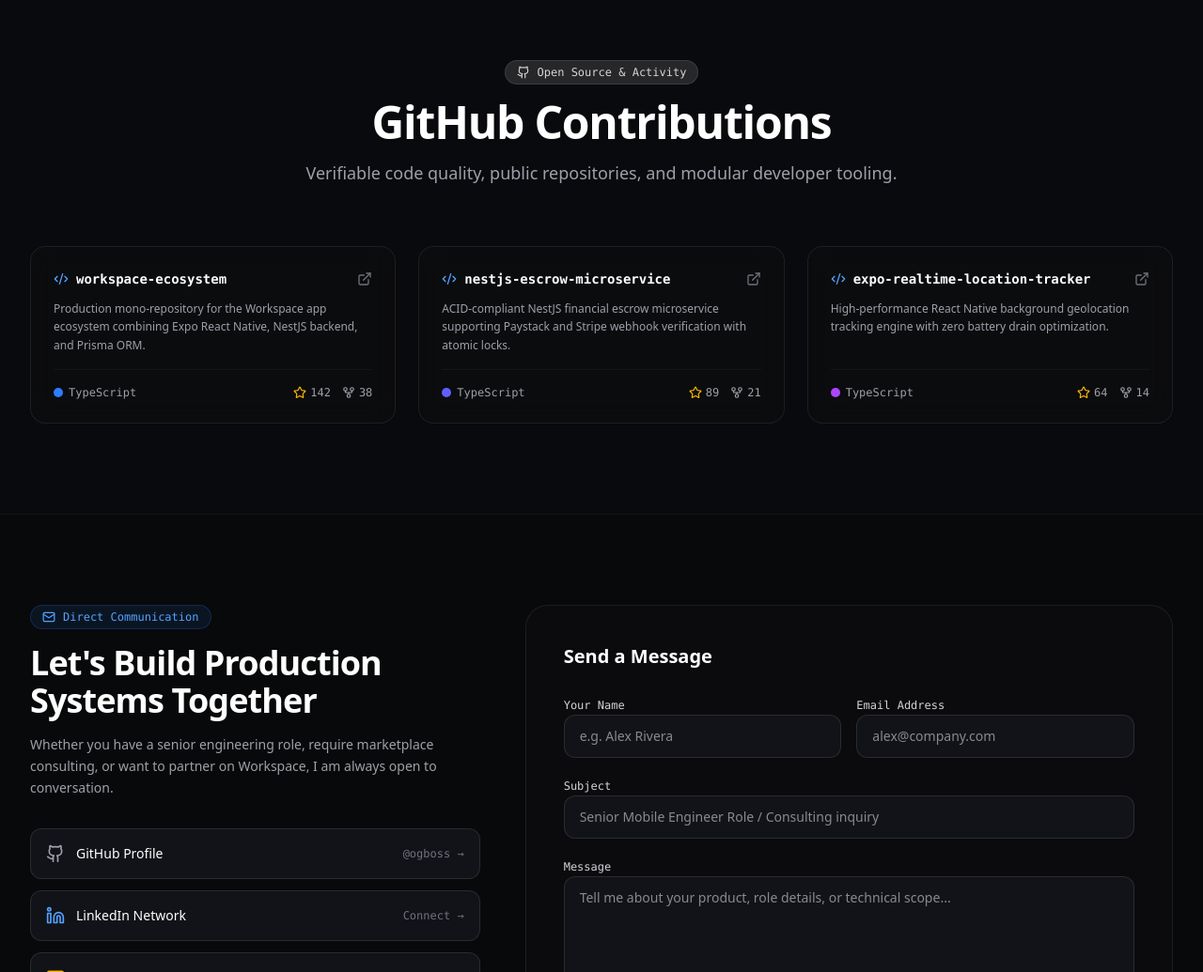
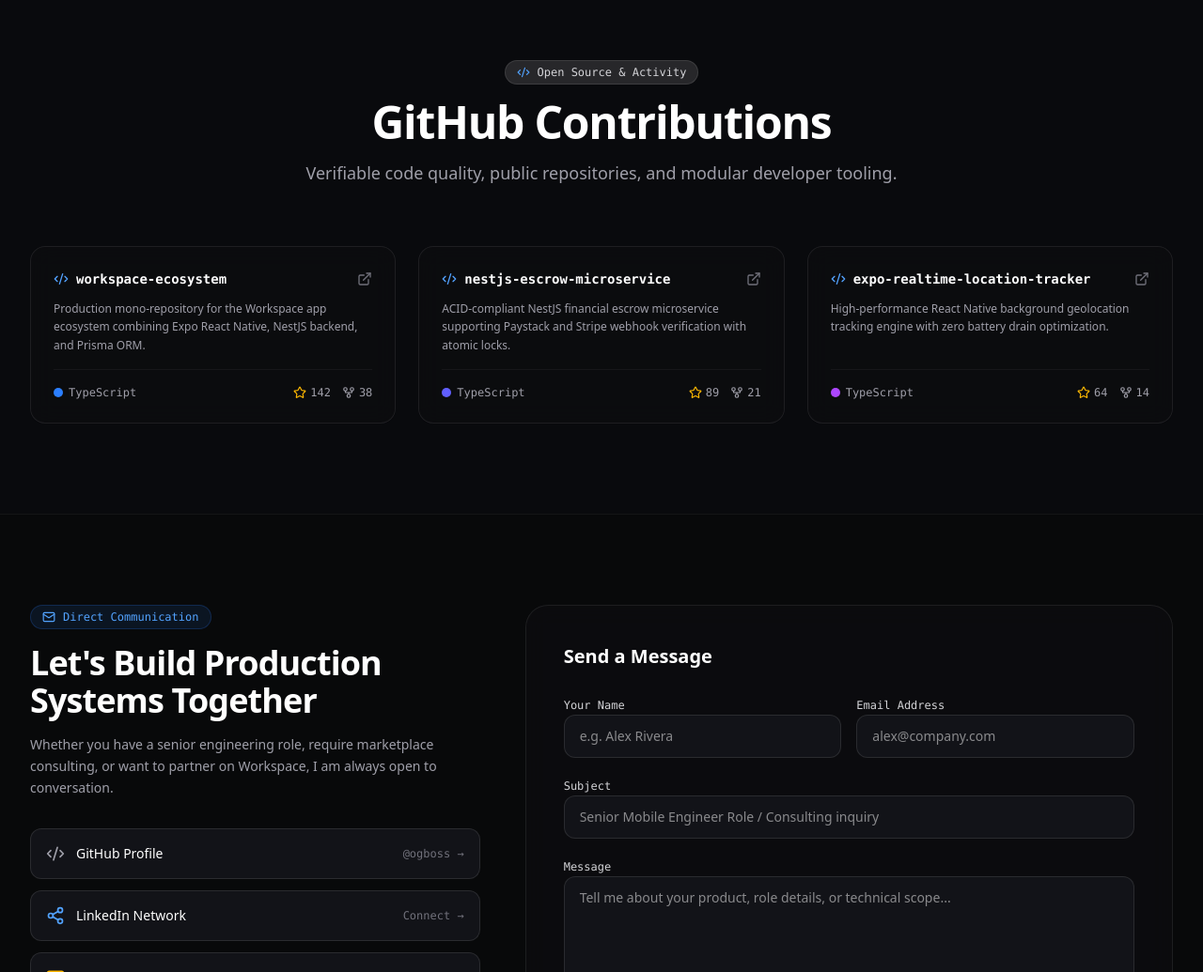
Before and after one commit to Ogboss170/Portfolio, a Next.js app: page / in a window 1280 px wide. Shown: the part 9320-10355 px from the top of the page at 94% size. Built offline with nearby package versions, Linux system fonts and the light colour scheme.

Commit message:
feat: complete founder portfolio website for Oghosa (Ogboss)

```diff
--- a/src/components/sections/contact.tsx
+++ b/src/components/sections/contact.tsx
@@ -5,7 +5,7 @@
 import { zodResolver } from "@hookform/resolvers/zod";
 import * as z from "zod";
 import { motion } from "framer-motion";
-import { Mail, Send, CheckCircle2, Github, Linkedin, MessageSquare, FileText, Download } from "lucide-react";
+import { Mail, Send, CheckCircle2, Code2, Share2, MessageSquare, FileText, Download } from "lucide-react";
 import confetti from "canvas-confetti";
 
 const contactSchema = z.object({
@@ -64,7 +64,7 @@
                 className="flex items-center justify-between p-4 rounded-xl bg-[#121318] border border-white/10 hover:border-white/20 transition-all text-white font-medium text-sm group"
               >
                 <div className="flex items-center gap-3">
-                  <Github className="w-5 h-5 text-zinc-400 group-hover:text-white" />
+                  <Code2 className="w-5 h-5 text-zinc-400 group-hover:text-white" />
                   <span>GitHub Profile</span>
                 </div>
                 <span className="text-xs font-mono text-zinc-500 group-hover:text-blue-400">@ogboss →</span>
@@ -77,7 +77,7 @@
                 className="flex items-center justify-between p-4 rounded-xl bg-[#121318] border border-white/10 hover:border-white/20 transition-all text-white font-medium text-sm group"
               >
                 <div className="flex items-center gap-3">
-                  <Linkedin className="w-5 h-5 text-blue-400" />
+                  <Share2 className="w-5 h-5 text-blue-400" />
                   <span>LinkedIn Network</span>
                 </div>
                 <span className="text-xs font-mono text-zinc-500 group-hover:text-blue-400">Connect →</span>
--- a/src/components/sections/github.tsx
+++ b/src/components/sections/github.tsx
@@ -1,7 +1,7 @@
 "use client";
 
 import { motion } from "framer-motion";
-import { Github, Star, GitFork, ExternalLink, Code2, Terminal } from "lucide-react";
+import { Code2, Star, GitFork, ExternalLink, Terminal } from "lucide-react";
 
 const repositories = [
   {
@@ -40,7 +40,7 @@
         {/* Header */}
         <div className="text-center max-w-3xl mx-auto mb-16 space-y-4">
           <div className="inline-flex items-center gap-2 px-3 py-1 rounded-full bg-zinc-800 border border-white/10 text-xs font-mono text-zinc-300">
-            <Github className="w-3.5 h-3.5" /> Open Source & Activity
+            <Code2 className="w-3.5 h-3.5 text-blue-400" /> Open Source & Activity
           </div>
           <h2 className="text-4xl sm:text-5xl font-bold text-white tracking-tight">
             GitHub Contributions
```
Also changed, not shown: package.json (+11 -1 lines), 2 other files (tests, documents, lock files or other folders).
